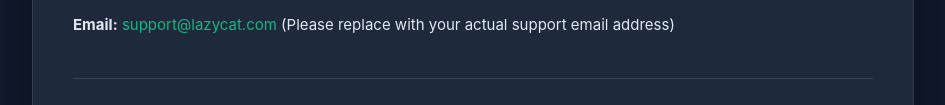
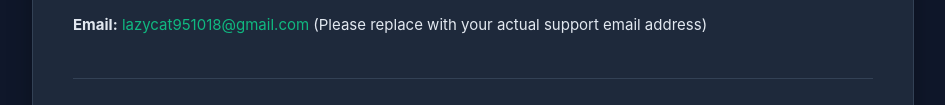
Before and after one commit to Small-Flying-elephant/Small-Flying-elephant.github.io, a plain HTML site: page 2018/08/21/hello-world/ever_privacy_policy.html in a window 1280 px wide. Shown: the part 2883-2988 px from the top of the page, without its empty margins (167-1112 px from the left). Drawn offline with Linux system fonts and the light colour scheme.

Commit message:
Update ever_privacy_policy.html

```diff
--- a/2018/08/21/hello-world/ever_privacy_policy.html
+++ b/2018/08/21/hello-world/ever_privacy_policy.html
@@ -193,7 +193,7 @@
 
     <h2>9. Contact Us</h2>
     <p>If you have any questions, comments, or requests regarding this Privacy Policy or data security, please contact us at:</p>
-    <p><strong>Email:</strong> <a href="mailto:support@lazycat.com">support@lazycat.com</a> (Please replace with your actual support email address)</p>
+    <p><strong>Email:</strong> <a href="mailto:lazycat951018@gmail.com">lazycat951018@gmail.com</a> (Please replace with your actual support email address)</p>
 
     <div class="footer">
         <p>&copy; 2026 EverEver Team (LazyCat / Small Flying Elephant). All rights reserved.</p>
```
